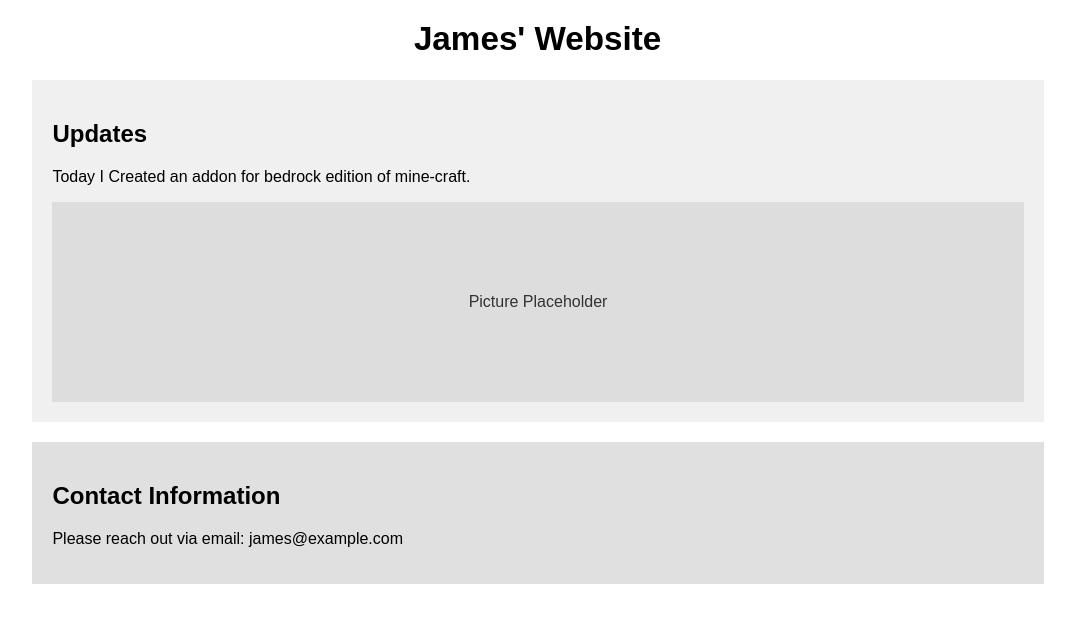
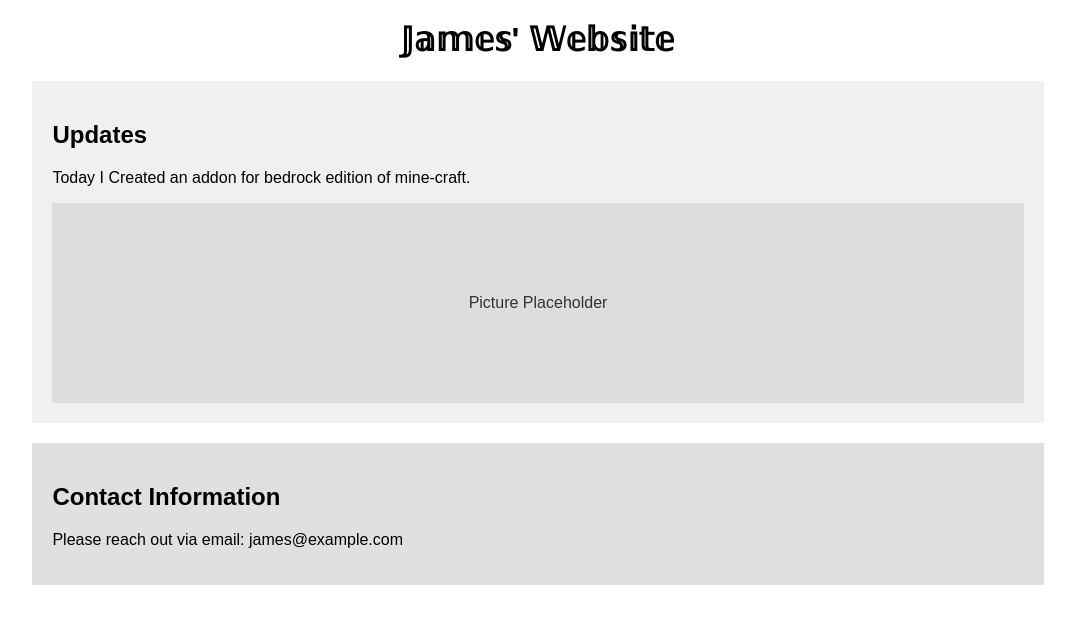
Before and after one commit to James10771/Website, a plain HTML site: page index.html in a window 1280 px wide. Shown: the whole page, without its empty margins (102-1177 px from the left). Drawn offline with Linux system fonts and the light colour scheme.

Commit message:
Update index.html

```diff
--- a/index.html
+++ b/index.html
@@ -24,7 +24,7 @@
 <body>
 <div class="container">
   <header>
-    <h1>James' Website</h1>
+    <h1>𝕁𝕒𝕞𝕖𝕤' 𝕎𝕖𝕓𝕤𝕚𝕥𝕖</h1>
   </header>
   <section class="updates">
     <h2>Updates</h2>
```
